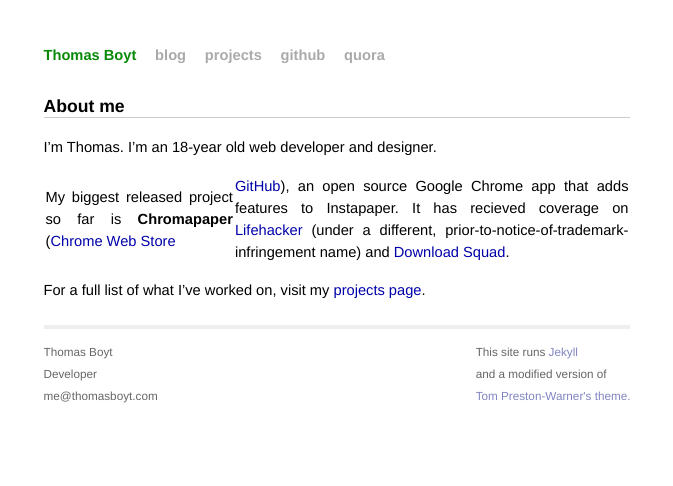
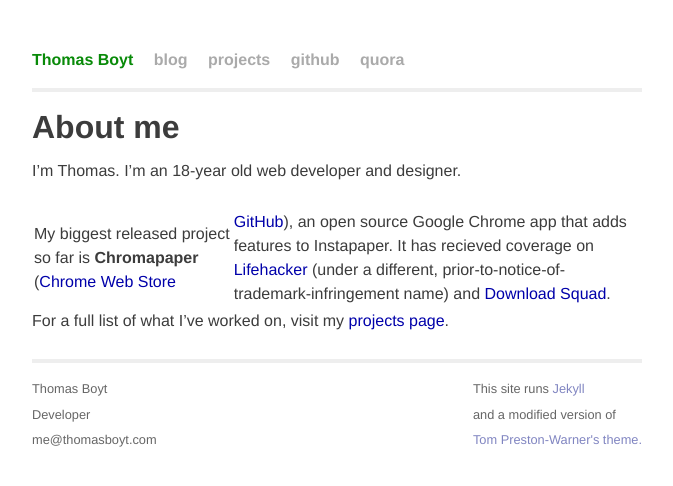
Before and after one commit to thomasboyt/thomasboyt.github.com, a Jekyll site: the page built from index.md, in a window 1280 px wide. Shown: the top 486 px of the page, without its empty margins (303-976 px from the left). Built offline with Jekyll 4.4.1, drawn with Linux system fonts in a browser that asks for light colours; nearby versions of some CDN libraries; library files that are not in the unit come from our copies.

Commit message:
new style

```diff
--- a/css/screen.css
+++ b/css/screen.css
@@ -18,28 +18,29 @@
 
 body {
 	background-color: white;
-	font: 13.34px helvetica, arial, clean, sans-serif;
-	*font-size: small;
-	text-align: center;
+	font-family: helvetica neue, arial, clean, sans-serif;
+	text-align: left;
+	font-size: 62.5%;
+    line-height: 2.4em;
 }
 
-h1, h2, h3, h4, h5, h6 {
+/*h1, h2, h3, h4, h5, h6 {
 	font-size: 100%;
-}
+}*/
 
 h1 {
-	margin-bottom: 1em;
-	border-bottom: 1px solid #ccc;
-	font-size:120%;
+	margin-bottom: 12px;
+	line-height:1.2em;
 }
 
 h2 {
 	margin-bottom: 1em;
-	border-bottom: 1px solid #ccc;
 }
 
 p {
-	margin: 1em 0;
+	margin: 0 0 24px 0;
+	text-align: justify;
+	line-height:1.6em;
 }
 
 a, a:visited {
@@ -85,17 +86,19 @@
 /*****************************************************************************/
 
 .site {
-	font-size: 110%;
-	text-align: justify;
-	width: 40em;
+	font-size: 1.0em;
+	width: 610px;
 	margin: 3em auto 2em auto;
-	line-height: 1.5em;
+	font-size:1.6em;
+	color:#3c3c3c;
 }
 
 .title {
 	color: #a00;
 	font-weight: bold;
-	margin-bottom: 2em;
+	margin-bottom: 1em;
+	padding-bottom: 1em;
+	border-bottom: 4px solid #EEE;
 }
 
 	.site .title a {
@@ -127,6 +130,11 @@
 		border-top: 4px solid #eee;
 		margin-top: 2em;
 		overflow: hidden;
+		padding-top:1em;
+	}
+
+	.site .footer p {
+		line-height:2em;
 	}
 
 		.site .footer .contact {
```
Also changed, not shown: drafts/2011-09-16-rss-feeds.md (added, +43 -0 lines).
